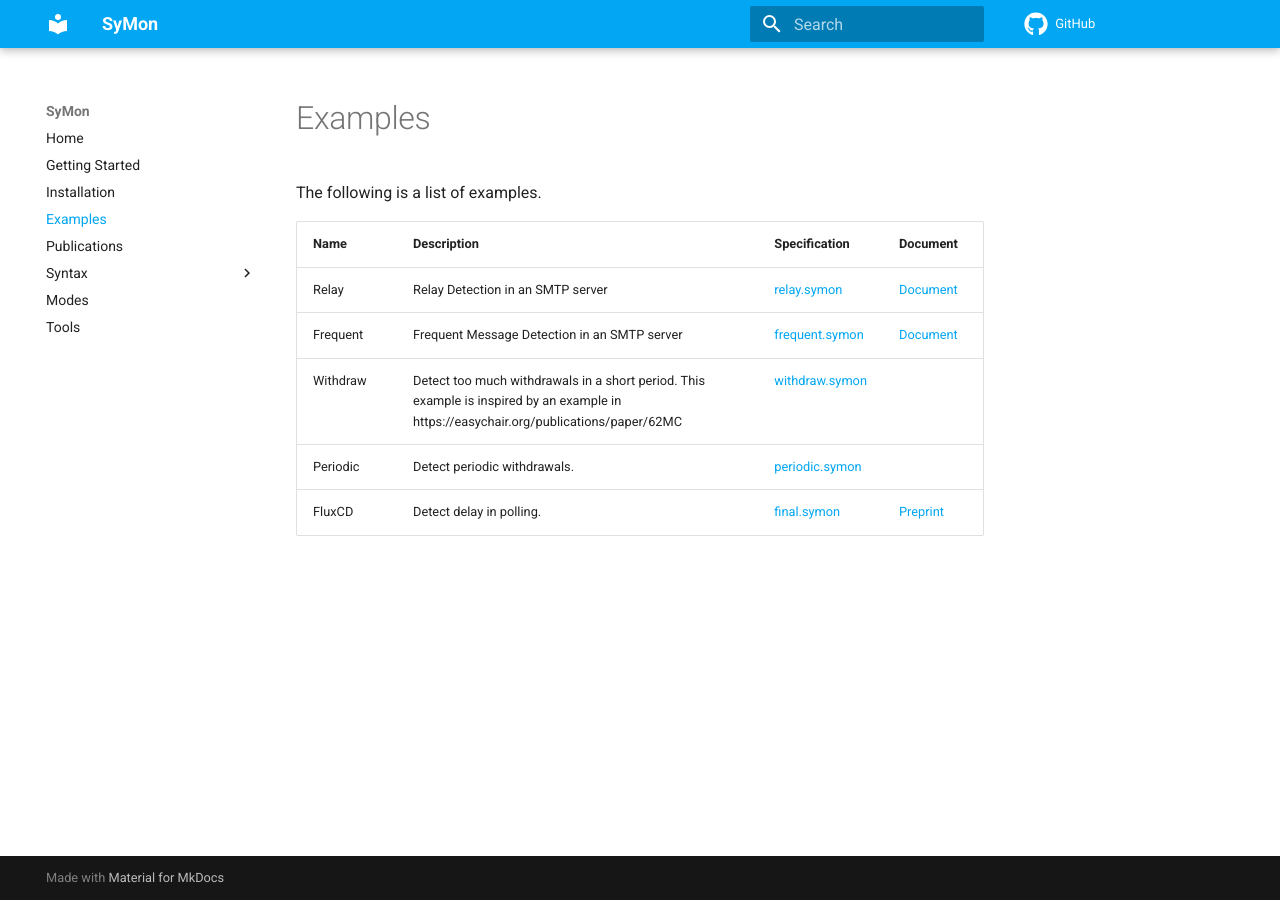
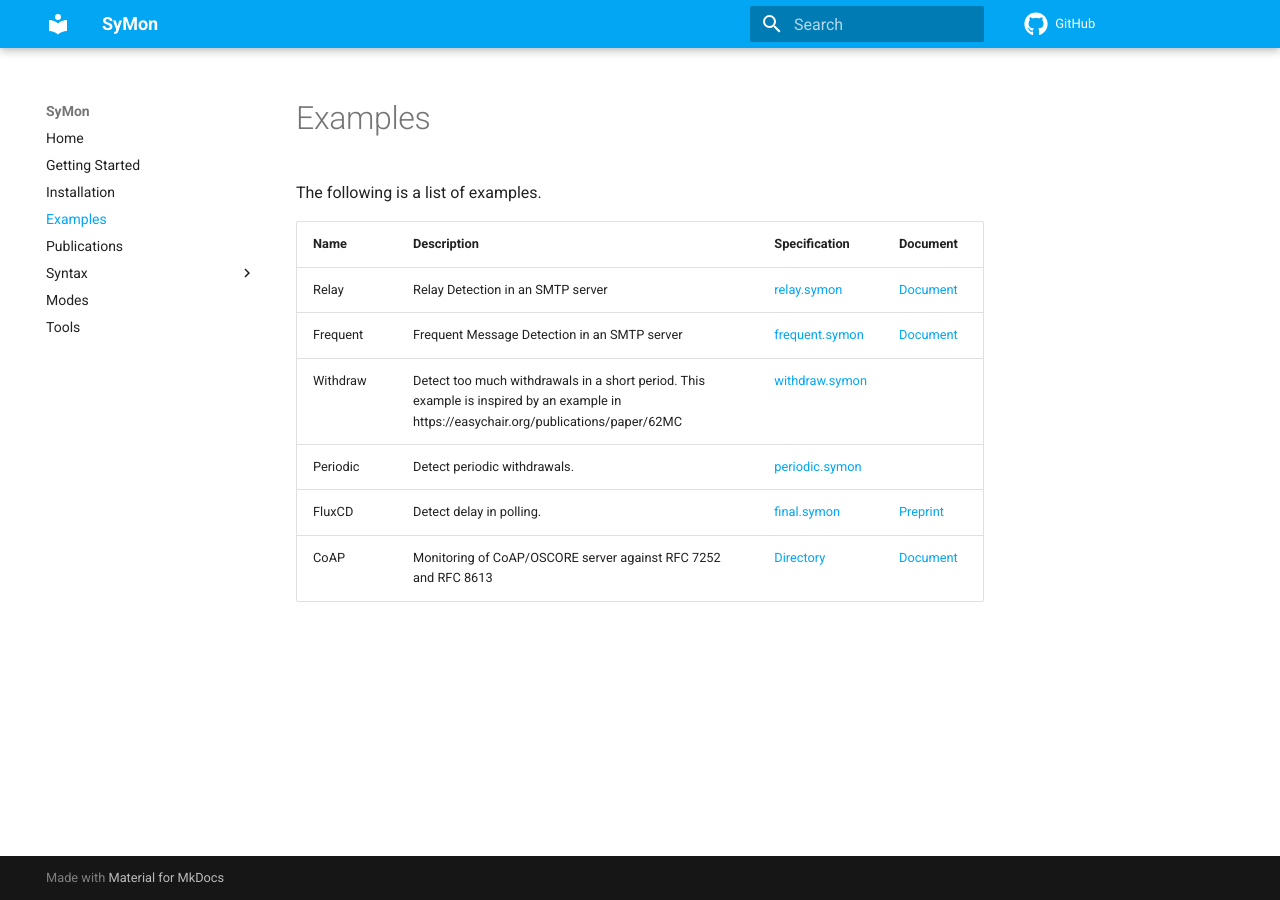
Before and after one commit to MasWag/SyMon, an MkDocs documentation site: the page built from docs/src/examples.md, in a window 1280 px wide. Built offline with MkDocs 1.6.1 and Material for MkDocs 9.7.7, drawn with Linux system fonts in a browser that asks for light colours; comment, search, counter and statistics services are not loaded.

Commit message:
docs(examples): add CoAP case study link

```diff
--- a/docs/src/examples.md
+++ b/docs/src/examples.md
@@ -10,3 +10,4 @@ The following is a list of examples.
 | Withdraw | Detect too much withdrawals in a short period. This example is inspired by an example in https://easychair.org/publications/paper/62MC | [withdraw.symon](https://github.com/MasWag/SyMon/blob/master/example/withdraw/withdraw.symon)                           |                                                                                          |
 | Periodic | Detect periodic withdrawals.                                                                                                           | [periodic.symon](https://github.com/MasWag/SyMon/blob/master/example/periodic/periodic.symon)                           |                                                                                          |
 | FluxCD   | Detect delay in polling.                                                                                                               | [final.symon](https://github.com/piny940/SyMon/blob/79d57247b114c4fc9c33eb1844990ef923cadcb6/example/final/final.symon) | [Preprint](https://doi.org/10.48550/arXiv.2602.20598)                                       |
+| CoAP     | Monitoring of CoAP/OSCORE server against RFC 7252 and RFC 8613                                                                       | [Directory](https://github.com/MasWag/SyMon/tree/master/example/coap)                                                   | [Document](https://github.com/MasWag/SyMon/blob/master/example/coap/README.md)    |
```
